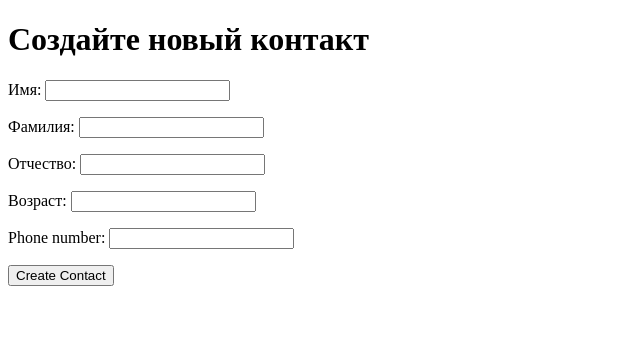
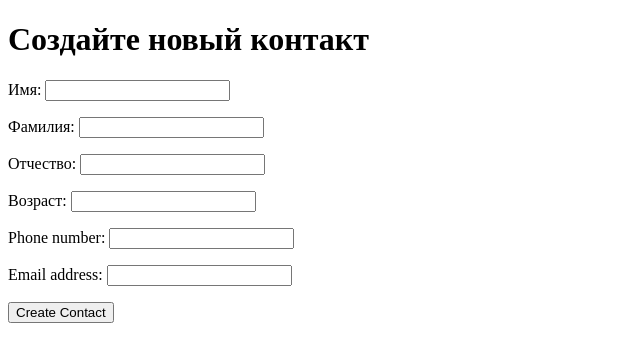
Before and after one commit to ArtMot99/AdressBook, a Django app: page /address/create/ in a window 1280 px wide. Shown: the top 362 px of the page, without its empty margins (0-640 px from the left). Run offline with Django 4.2, Linux system fonts and the light colour scheme.

Commit message:
Добавлено поле в форме при создании email

```diff
--- a/address/templates/address/create_contact.html
+++ b/address/templates/address/create_contact.html
@@ -12,6 +12,7 @@
         {% csrf_token %}
         {{ form.as_p }}
         {{ phone_form.as_p }}
+        {{ email_form.as_p }}
 
         <button type="submit">Create Contact</button>
     </form>
--- a/address/views.py
+++ b/address/views.py
@@ -1,7 +1,7 @@
 from django.http import HttpResponseRedirect
 from django.shortcuts import render, get_object_or_404
 from django.urls import reverse
-from .forms import CreateContactModelForm, PhoneForm
+from .forms import CreateContactModelForm, PhoneForm, EmailForm
 from .models import Contact
 
 
@@ -14,12 +14,8 @@ def contact_list_view(request):
 
 def contact_view(request, pk):
     obj = get_object_or_404(Contact, pk=pk)
-    # phone_numbers = [number.phone_number for number in obj.phone_set.all()]
-    # emails_address = [email.email_address for email in obj.email_set.all()]
     context = {
         'contact': obj,
-        # 'phone_numbers': phone_numbers,
-        # 'emails': emails_address,
     }
 
     return render(request, 'address/info_about_contact.html', context)
@@ -29,22 +25,29 @@ def create_contact_modelform_view(request, *args, **kwargs):
     if request.method == 'POST':
         form = CreateContactModelForm(request.POST)
         phone_form = PhoneForm(request.POST)
-        if form.is_valid() and phone_form.is_valid():
+        email_form = EmailForm(request.POST)
+        if form.is_valid() and phone_form.is_valid() and email_form.is_valid():
             contact = form.save(commit=False)
             contact.user = request.user
             contact.save()
             phone = phone_form.save(commit=False)
             phone.contact = contact
             phone.save()
+            email = email_form.save(commit=False)
+            email.contact = contact
+            email.save()
             return HttpResponseRedirect(reverse('main_menu'))
         else:
             return render(request, 'address/create_contact.html', context={'form': form,
-                                                                           'phone_form': phone_form})
+                                                                           'phone_form': phone_form,
+                                                                           'email_form': email_form})
     else:
         form = CreateContactModelForm()
         phone_form = PhoneForm()
+        email_form = EmailForm()
     return render(request, 'address/create_contact.html', context={'form': form,
-                                                                   'phone_form': phone_form})
+                                                                   'phone_form': phone_form,
+                                                                   'email_form': email_form})
 
 
 def update_contact_modelform_view(request, pk, *args, **kwargs):
```
